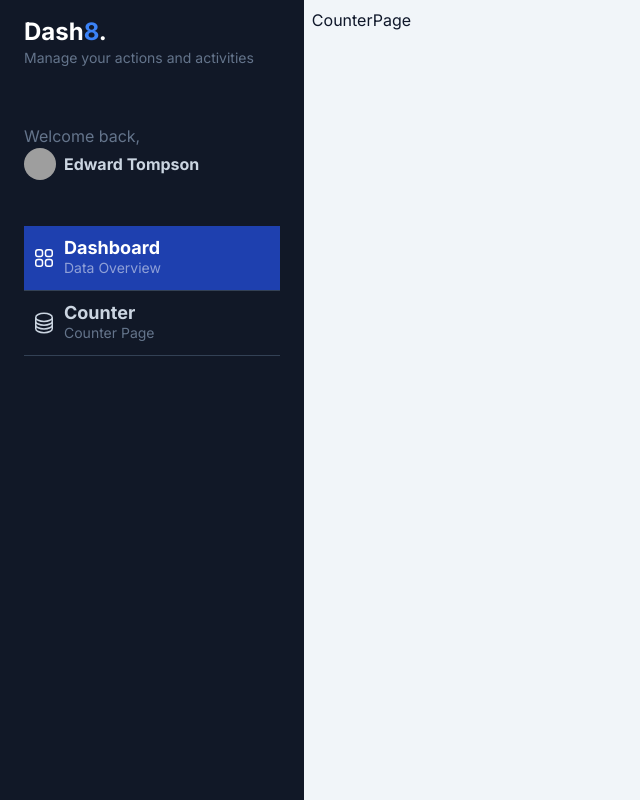
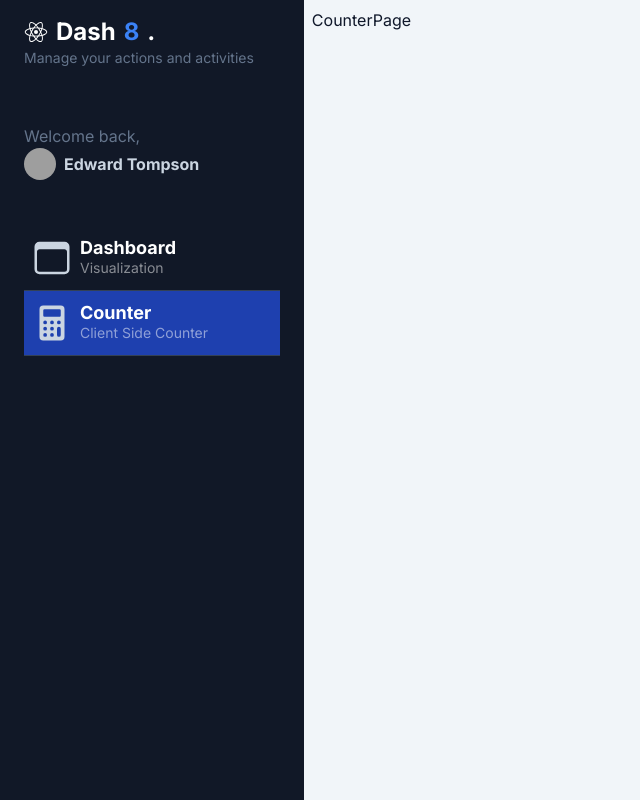
Before and after one commit to JoseAlbDR/NextJS, a Next.js app in the folder 02-my-dashboard/: page /dashboard/counter in a window 1280 px wide. Shown: the whole page, without its empty margins (0-640 px from the left). Built offline with nearby package versions, Linux system fonts and the light colour scheme; grey boxes are pictures that could not be loaded.

Commit message:
feat: Navigation/Sidebar complete

```diff
--- a/02-my-dashboard/src/app/components/Sidebar.tsx
+++ b/02-my-dashboard/src/app/components/Sidebar.tsx
@@ -1,5 +1,22 @@
 import Image from 'next/image';
 import React from 'react';
+import { IoBrowsersOutline, IoCalculator, IoLogoReact } from 'react-icons/io5';
+import SidebarMenuItem from './SidebarMenuItem';
+
+const menuItems = [
+  {
+    path: '/dashboard/main',
+    icon: <IoBrowsersOutline size={40} />,
+    title: 'Dashboard',
+    subtitle: 'Visualization',
+  },
+  {
+    path: '/dashboard/counter',
+    icon: <IoCalculator size={40} />,
+    title: 'Counter',
+    subtitle: 'Client Side Counter',
+  },
+];
 
 const Sidebar = () => {
   return (
@@ -9,8 +26,10 @@
       className="bg-gray-900 min-h-screen z-10 text-slate-300 w-64 left-0 h-screen overflow-y-scroll"
     >
       <div id="logo" className="my-4 px-6">
-        <h1 className="text-lg md:text-2xl font-bold text-white">
-          Dash<span className="text-blue-500">8</span>.
+        <h1 className="text-lg md:text-2xl font-bold text-white flex items-center gap-2">
+          <IoLogoReact />
+          <span>Dash</span>
+          <span className="text-blue-500">8</span>.
         </h1>
         <p className="text-slate-500 text-sm">
           Manage your actions and activities
@@ -33,65 +52,9 @@
       </div>
 
       <div id="nav" className="w-full px-6">
-        <a
-          href="#"
-          className="w-full px-2 inline-flex space-x-2 items-center border-b border-slate-700 py-3 bg-blue-800 hover:bg-white/5 transition ease-linear duration-150"
-        >
-          <div>
-            <svg
-              xmlns="http://www.w3.org/2000/svg"
-              fill="none"
-              viewBox="0 0 24 24"
-              strokeWidth="1.5"
-              stroke="currentColor"
-              className="w-6 h-6 text-white"
-            >
-              <path
-                strokeLinecap="round"
-                strokeLinejoin="round"
-                d="M3.75 6A2.25 2.25 0 016 3.75h2.25A2.25 2.25 0 0110.5 6v2.25a2.25 2.25 0 01-2.25 2.25H6a2.25 2.25 0 01-2.25-2.25V6zM3.75 15.75A2.25 2.25 0 016 13.5h2.25a2.25 2.25 0 012.25 2.25V18a2.25 2.25 0 01-2.25 2.25H6A2.25 2.25 0 013.75 18v-2.25zM13.5 6a2.25 2.25 0 012.25-2.25H18A2.25 2.25 0 0120.25 6v2.25A2.25 2.25 0 0118 10.5h-2.25a2.25 2.25 0 01-2.25-2.25V6zM13.5 15.75a2.25 2.25 0 012.25-2.25H18a2.25 2.25 0 012.25 2.25V18A2.25 2.25 0 0118 20.25h-2.25A2.25 2.25 0 0113.5 18v-2.25z"
-              />
-            </svg>
-          </div>
-          <div className="flex flex-col">
-            <span className="text-lg font-bold leading-5 text-white">
-              Dashboard
-            </span>
-            <span className="text-sm text-white/50 hidden md:block">
-              Data Overview
-            </span>
-          </div>
-        </a>
-
-        <a
-          href="#"
-          className="w-full px-2 inline-flex space-x-2 items-center border-b border-slate-700 py-3 hover:bg-white/5 transition ease-linear duration-150"
-        >
-          <div>
-            <svg
-              xmlns="http://www.w3.org/2000/svg"
-              fill="none"
-              viewBox="0 0 24 24"
-              strokeWidth="1.5"
-              stroke="currentColor"
-              className="w-6 h-6"
-            >
-              <path
-                strokeLinecap="round"
-                strokeLinejoin="round"
-                d="M20.25 6.375c0 2.278-3.694 4.125-8.25 4.125S3.75 8.653 3.75 6.375m16.5 0c0-2.278-3.694-4.125-8.25-4.125S3.75 4.097 3.75 6.375m16.5 0v11.25c0 2.278-3.694 4.125-8.25 4.125s-8.25-1.847-8.25-4.125V6.375m16.5 0v3.75m-16.5-3.75v3.75m16.5 0v3.75C20.25 16.153 16.556 18 12 18s-8.25-1.847-8.25-4.125v-3.75m16.5 0c0 2.278-3.694 4.125-8.25 4.125s-8.25-1.847-8.25-4.125"
-              />
-            </svg>
-          </div>
-          <div className="flex flex-col">
-            <span className="text-lg text-slate-300 font-bold leading-5">
-              Counter
-            </span>
-            <span className="text-sm text-slate-500 hidden md:block">
-              Counter Page
-            </span>
-          </div>
-        </a>
+        {menuItems.map((item) => (
+          <SidebarMenuItem key={item.path} {...item} />
+        ))}
       </div>
     </div>
   );
--- /dev/null
+++ b/02-my-dashboard/src/app/components/SidebarMenuItem.tsx
@@ -0,0 +1,34 @@
+'use client';
+import Link from 'next/link';
+import { usePathname } from 'next/navigation';
+import React from 'react';
+
+interface Props {
+  path: string;
+  icon: JSX.Element;
+  title: string;
+  subtitle: string;
+}
+
+const SidebarMenuItem = ({ path, icon, title, subtitle }: Props) => {
+  const pathname = usePathname();
+
+  return (
+    <Link
+      href={path}
+      className={`w-full px-2 inline-flex space-x-2 items-center border-b border-slate-700 py-3 ${
+        path === pathname ? 'bg-blue-800' : ''
+      }  hover:bg-white/5 transition ease-linear duration-150`}
+    >
+      {icon}
+      <div className="flex flex-col">
+        <span className="text-lg font-bold leading-5 text-white">{title}</span>
+        <span className="text-sm text-white/50 hidden md:block">
+          {subtitle}
+        </span>
+      </div>
+    </Link>
+  );
+};
+
+export default SidebarMenuItem;
--- a/02-my-dashboard/src/app/components/index.ts
+++ b/02-my-dashboard/src/app/components/index.ts
@@ -1 +1,2 @@
 export { default as Sidebar } from './Sidebar';
+export { default as SidebarMenuItem } from './SidebarMenuItem';
--- /dev/null
+++ b/02-my-dashboard/src/app/dashboard/main/page.tsx
@@ -0,0 +1,7 @@
+import React from 'react';
+
+const MainPage = () => {
+  return <div>MainPage</div>;
+};
+
+export default MainPage;
--- a/02-my-dashboard/src/app/page.tsx
+++ b/02-my-dashboard/src/app/page.tsx
@@ -2,7 +2,7 @@
 import { redirect } from 'next/navigation';
 
 export default function HomePage() {
-  redirect('/dashboard/counter');
+  redirect('/dashboard/main');
 
   return (
     <main className="flex min-h-screen flex-col items-center justify-between p-24">
```
Also changed, not shown: 02-my-dashboard/package.json (+5 -4 lines), 1 other file (tests, documents, lock files or other folders).
